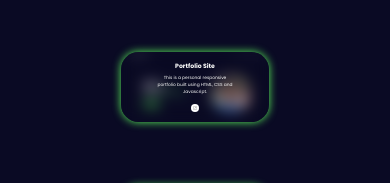
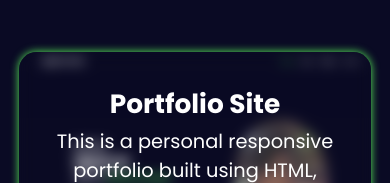
Before and after one commit to ujjwal2512/Portfolio, a plain HTML site: page index.html in a window 390 px wide. Shown: the part 1839-2022 px from the top of the page. Drawn offline with nearby package versions, Linux system fonts and the light colour scheme.

Commit message:
Update style.css

```diff
--- a/style.css
+++ b/style.css
@@ -292,7 +292,9 @@ span {
 }
 
 .contact {
+    margin-top: 5vh;
     min-height: 20vh;
+    background-color:  rgb(14, 14, 46);
 }
 
 .contactbox {
@@ -328,12 +330,12 @@ span {
     }
 
     .projectcontent h4 {
-        font-size: 1.5rem;
+        font-size: 2rem;
 
     }
 
     .projectcontent p {
-        font-size: 1rem;
+        font-size: 1.5rem;
         margin: .3rem 0 1rem;
     }
 
@@ -406,15 +408,50 @@ span {
     .projectbox {
         align-self: center;
         justify-self: center;
+        width: 40rem;
+        height: 25rem;
     }
 
     .projectcontent h4 {
-        font-size: 1.3rem;
+        font-size: 3rem;
 
     }
 
     .projectcontent p {
-        font-size: 1rem;
+        font-size: 2.2rem;
+        margin: .3rem 0 1rem;
+    }
+
+    .projectcontent a {
+        background-color: white;
+        display: inline-flex;
+        justify-content: center;
+        align-items: center;
+        width: 2rem;
+        height: 2rem;
+        border-radius: 50%;
+    }
+
+    .projectcontent a i {
+        font-size: 1.5rem;
+        color: grey;
+    }
+
+
+    .btn {
+
+        font-size: 1.2rem;
+    }
+}
+
+@media(max-width:650px) {
+    .projectcontent h4 {
+        font-size: 3rem;
+
+    }
+
+    .projectcontent p {
+        font-size: 2.2rem;
         margin: .3rem 0 1rem;
     }
 
@@ -434,41 +471,10 @@ span {
     }
 
     .btn {
-
-        font-size: 1.2rem;
-    }
-}
-
-@media(max-width:650px) {
-    .projectcontent h4 {
-        font-size: 0.7rem;
-
-    }
-
-    .projectcontent p {
-        font-size: 0.5rem;
-        margin: .3rem 0 1rem;
-    }
-
-    .projectcontent a {
-        background-color: white;
-        display: inline-flex;
-        justify-content: center;
-        align-items: center;
-        width: 1rem;
-        height: 1rem;
-        border-radius: 50%;
-    }
-
-    .projectcontent a i {
-        font-size: 0.5rem;
-        color: grey;
-    }
-
-    .btn {
         margin-top: 10px;
         font-size: 1rem;
     }
+
 
     .about-content h3 {
         text-align: left;
@@ -491,6 +497,12 @@ span {
         width: 35vw;
         border-radius: 50%;
     }
+    .projectbox {
+        align-self: center;
+        justify-self: center;
+        width: 40rem;
+        height: 25rem;
+    }
 
 
 
```
